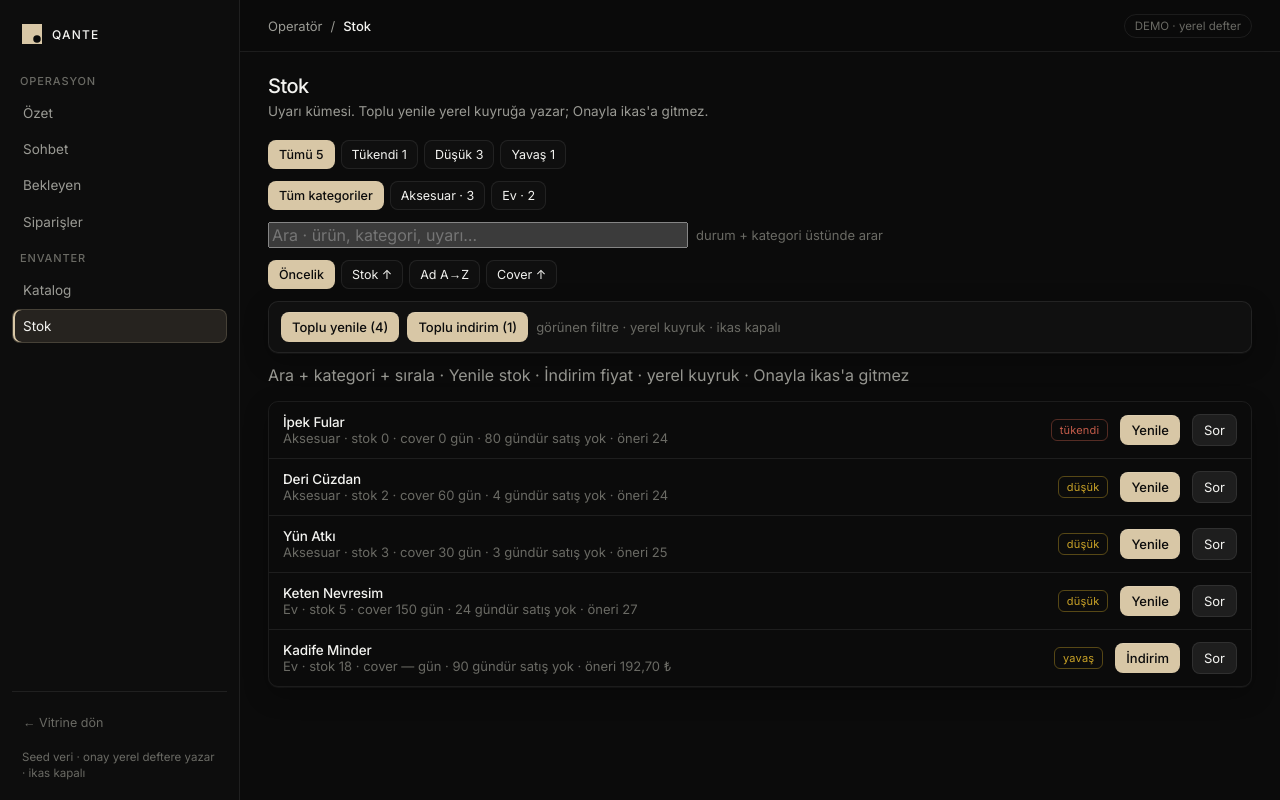
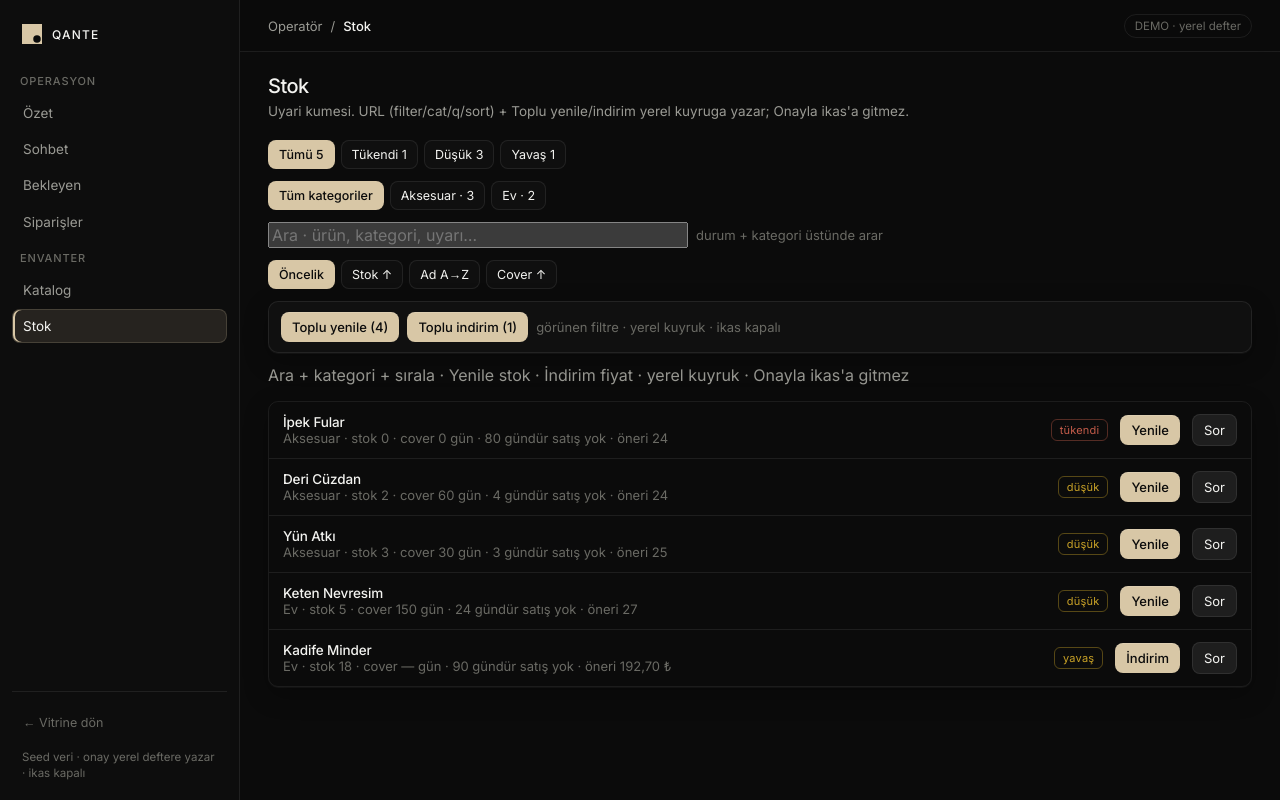
Before and after one commit to mattiasadem/qante-commerce, a Next.js app in the folder web/: page /merchant/stok in a window 1280 px wide. Built offline with nearby package versions, Linux system fonts and the light colour scheme.

Commit message:
Add Stok dedicated page with Suspense for URL deep-link

```diff
--- /dev/null
+++ b/web/app/merchant/stok/page.tsx
@@ -0,0 +1,22 @@
+import { Suspense } from "react";
+import { StockView } from "@/components/ui-merchant";
+import { MerchantShell } from "@/components/ui-shell";
+import { computeAlerts } from "@/lib/core";
+
+export const dynamic = "force-dynamic";
+
+export default function StokPage() {
+  return (
+    <MerchantShell current="/merchant/stok">
+      <header className="ops-head">
+        <h1>Stok</h1>
+        <p className="lede">
+          Uyari kumesi. URL (filter/cat/q/sort) + Toplu yenile/indirim yerel kuyruga yazar; Onayla ikas'a gitmez.
+        </p>
+      </header>
+      <Suspense fallback={<p className="muted">stok...</p>}>
+        <StockView alerts={computeAlerts()} />
+      </Suspense>
+    </MerchantShell>
+  );
+}
```
